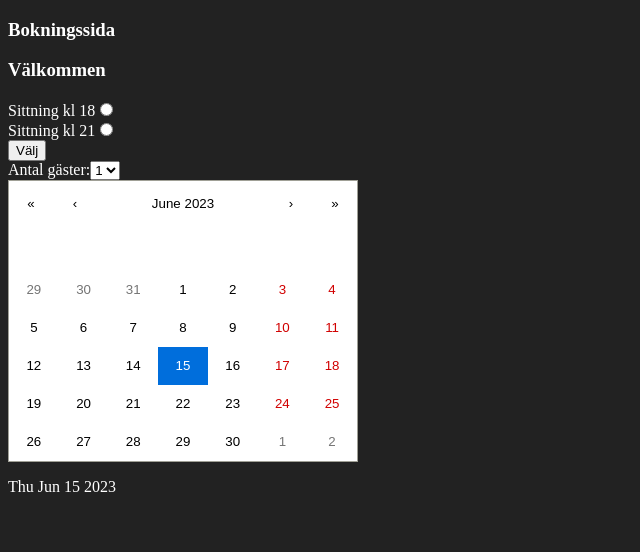
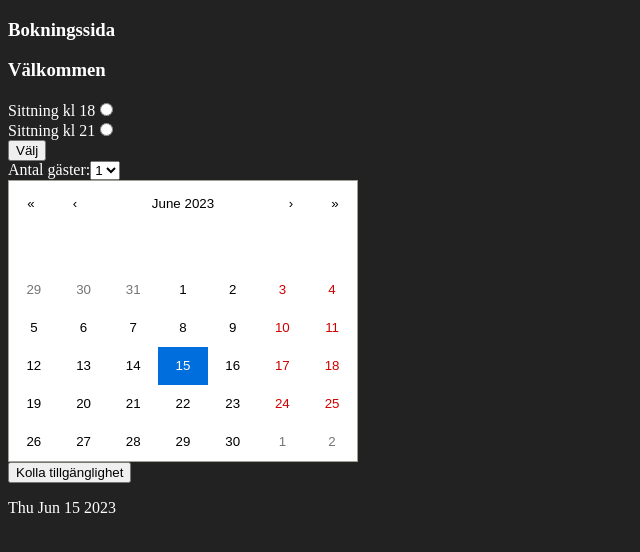
Before and after one commit to wilmawiker/therestaurant-assignment, a React (Vite) app in the folder fed22s-therestaurant/: page /book in a window 1280 px wide. Shown: the top 552 px of the page, without its empty margins (0-640 px from the left). Built offline with nearby package versions, Linux system fonts and the light colour scheme.

Commit message:
(feat): add dropdown for number of guests

```diff
--- a/fed22s-therestaurant/src/components/DateForm.tsx
+++ b/fed22s-therestaurant/src/components/DateForm.tsx
@@ -1,17 +1,37 @@
-import { useState } from "react";
+import { ChangeEvent, FormEvent, useState } from "react";
 import Calendar from "react-calendar";
 import 'react-calendar/dist/Calendar.css';
 import { useForm } from "react-hook-form";
+import { IBooking, defaultBooking } from "../models/IBooking";
+import bookingFromLS from "../utils/getLS";
+import setBookingLs from "../utils/setLS";
 
 
 const DateForm = () => {
-    const { handleSubmit, register, formState: { errors } } = useForm();
-    const onSubmit = (values: any) => console.log(values);
-    const [date, changeDate] = useState(new Date());
+    const [booking, setBooking] = useState<IBooking>(defaultBooking);
+    const [date, setDate] = useState(new Date());
+
+    const handleChange = (e: ChangeEvent<HTMLSelectElement>) => {
+        const name = e.target.name;
+        setBooking({...booking, [name]: e.target.value});
+        console.log(booking);
+    }
+
+    const handleDateChange = (e: ChangeEvent<Calendar>) => {
+
+        setBooking({...booking, date: date})
+    }
+
+    const handleSubmit = (e: FormEvent) => {
+        e.preventDefault();
+        console.log(booking);
+
+        setBookingLs(booking)
+    }
     return <>
-    <form onSubmit={handleSubmit(onSubmit)}>
+    <form onSubmit={handleSubmit}>
     <label htmlFor="guests">Antal gäster:</label>
-    <select name="guests" id="guests">
+    <select name="numberOfPeople" id="guests" onChange={handleChange}>
         <option value="1">1</option>
         <option value="2">2</option>
         <option value="3">3</option>
@@ -19,9 +39,9 @@ const DateForm = () => {
         <option value="5">5</option>
         <option value="6">6</option>
     </select>
-    <Calendar onChange={changeDate} value={
-        date
-    }/>
+    <Calendar onChange={setDate} value={date}/>
+    <button>Kolla tillgänglighet
+    </button>
 </form>
 <p>{date.toDateString()}</p>
 </>
```
